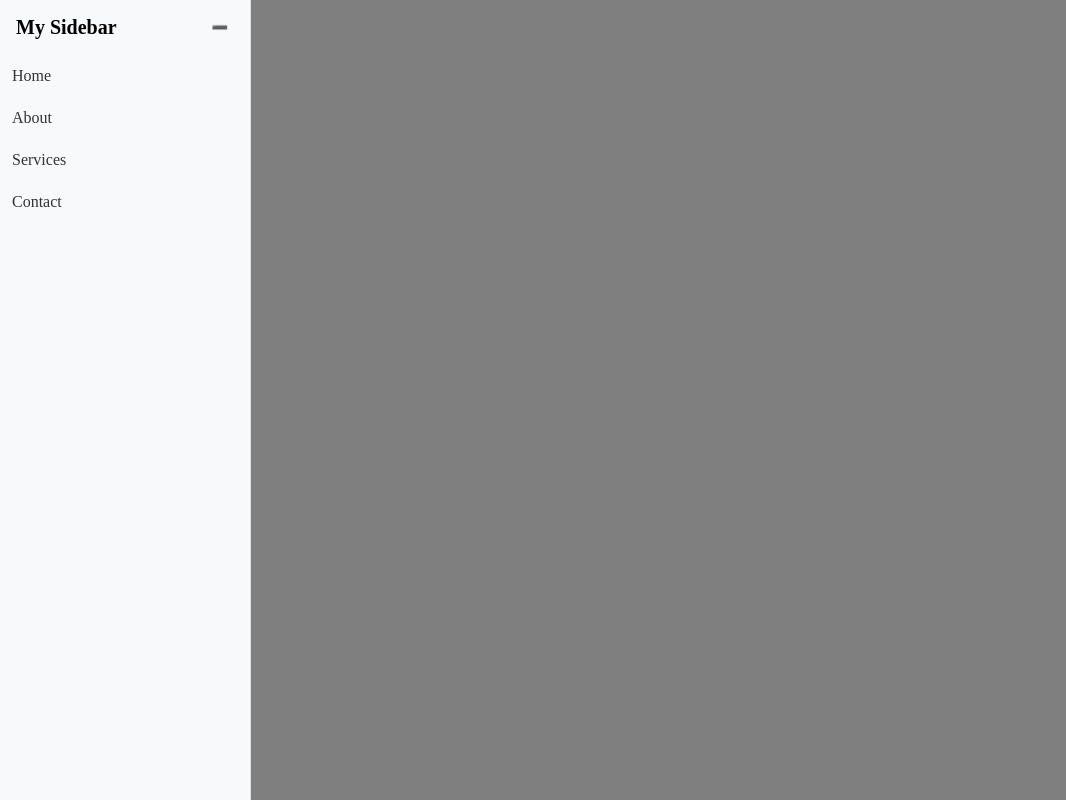
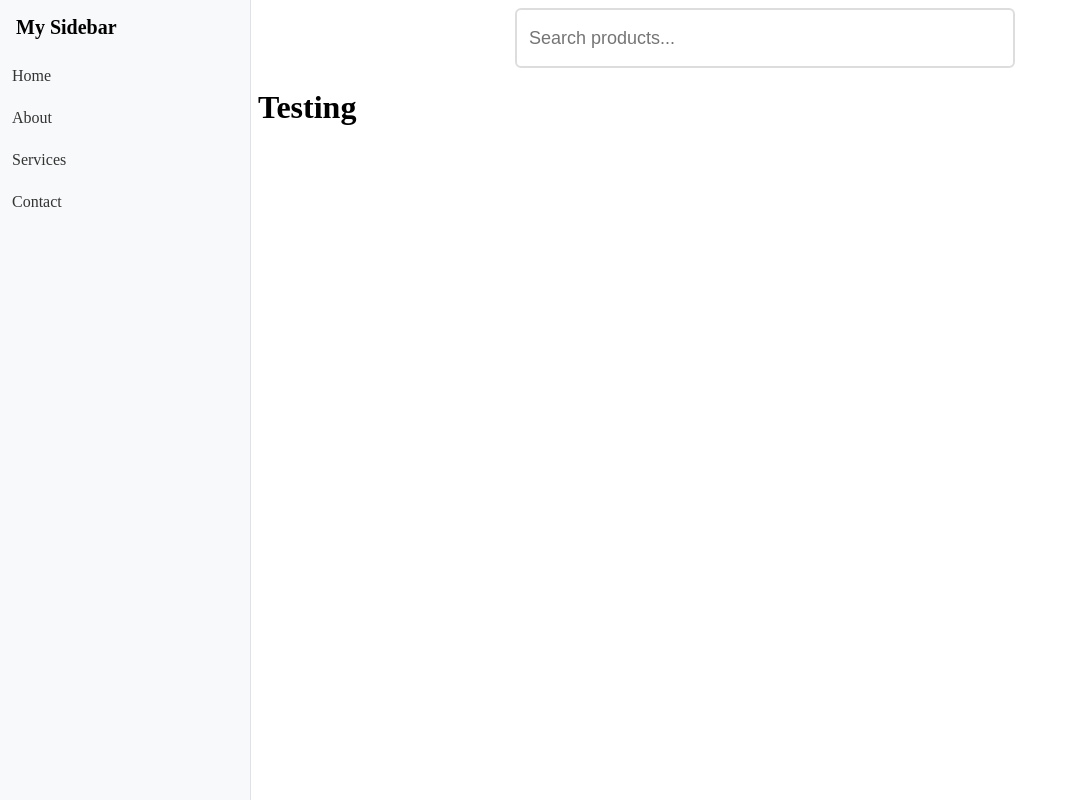
Before and after one commit to julioandre/tvshows, a Vue app: page / in a window 1280 px wide. Shown: the whole page, without its empty margins (0-1066 px from the left). Built offline with nearby package versions, Linux system fonts and the light colour scheme; the HTML template or start-up script is replaced by a standard one.

Commit message:
minor chnages to sidebar and styling

```diff
--- a/src/App.vue
+++ b/src/App.vue
@@ -1,43 +1,7 @@
 <script setup lang="ts">
-import { ref } from "vue";
 import SearchBar from "./components/SearchBar.vue";
 import Sidebar from "./components/Sidebar.vue";
 
-import type { MenuItem } from "./utils/types/sidebar";
-
-const sidebarExpanded = ref(true);
-
-const menuItems: MenuItem[] = [
-  {
-    id: 1,
-    label: "Dashboard",
-    icon: "📊",
-    route: "/",
-  },
-  {
-    id: 2,
-    label: "Users",
-    icon: "👥",
-    children: [
-      {
-        id: 21,
-        label: "User List",
-        route: "/users",
-      },
-      {
-        id: 22,
-        label: "Add User",
-        route: "/users/add",
-      },
-    ],
-  },
-  {
-    id: 3,
-    label: "Settings",
-    icon: "⚙️",
-    route: "/settings",
-  },
-];
 const handleSearch = (query: string) => {
   console.log("Searching for:", query);
   // Implement your search logic here
@@ -52,5 +16,17 @@ const handleClear = () => {
 <template>
   <div class="app">
     <Sidebar />
+    <div class="content">
+      <SearchBar
+        placeholder="Search products..."
+        :minLength="3"
+        :debounceTime="500"
+        @search="handleSearch"
+        @clear="handleClear"
+      />
+      <div>
+        <h1>Testing</h1>
+      </div>
+    </div>
   </div>
 </template>
--- a/src/assets/styles/main.css
+++ b/src/assets/styles/main.css
@@ -47,6 +47,63 @@
     align-items: center;
     justify-content: center;
 }
+.sidebar {
+    position: fixed;
+    top: 0;
+    left: 0;
+    height: 100vh;
+    width: 250px; /* Expanded width */
+    background: #f8f9fa;
+    border-right: 1px solid #dee2e6;
+    transition: transform 0.3s ease;
+    transform: translateX(0); /* Collapsed style */
+    z-index: 1000;
+}
+
+.sidebar.collapsed {
+    transform: translateX(-80%); /* Show the sidebar */
+}
+
+.sidebar-header {
+    padding: 16px;
+    display: flex;
+    align-items: center;
+    justify-content: space-between;
+}
+
+.sidebar-title {
+    margin: 0;
+    font-size: 20px;
+}
+
+.toggle-button {
+    background: none;
+    border: none;
+    cursor: pointer;
+}
+
+.sidebar-links {
+    padding: 0;
+    list-style: none;
+}
+
+.sidebar-link {
+    display: block;
+    padding: 12px;
+    color: #333;
+    text-decoration: none;
+}
+
+.sidebar-link:hover,
+.sidebar-link.active {
+    background: #e9ecef; /* Highlight for active/hover state */
+}
+
+.content {
+    flex: 1; /* Makes it take the remaining space */
+    transition: margin-left 0.3s ease; /* Smooth transition for margin */
+    margin-left: var(--sidebar-collapsed-width); /* Space for collapsed sidebar */
+}
 
 .error-message {
     font-size: var(--font-size-2xs);
@@ -61,6 +118,11 @@
 @media (min-width: 576px) {
     .search-wrapper {
         padding: 0 var(--container-padding-desktop);
+    }
+    .content {
+        flex: 1; /* Makes it take the remaining space */
+        transition: margin-left 0.3s ease; /* Smooth transition for margin */
+        margin-left: 250px; /* Space for collapsed sidebar */
     }
 
     .search-input {
@@ -82,11 +144,17 @@
         color: var(--color-error);
     }
 }
-
-/* Full sidebar on mobile */
 @media (max-width: 768px) {
+    .sidebar-overlay {
+        position: fixed;
+        top: 0;
+        left: 0;
+        width: 100%;
+        height: 100%;
+        background: rgba(0, 0, 0, 0.5);
+        z-index: 999;
+    }
 }
-
 /* Touch Device Optimizations */
 @media (hover: none) {
     .search-input {
@@ -122,3 +190,14 @@
         outline: 2px solid ButtonText;
     }
 }
+@media (min-width: 769px) {
+    .sidebar {
+        width: var(--sidebar-width); /* Full width for desktop */
+        transform: none; /* No transform on desktop */
+    }
+
+    .sidebar.collapsed {
+        transform: none; /* Prevent collapsing on desktop */
+        width: var(--sidebar-width); /* Still show full width */
+    }
+}
--- a/src/assets/styles/variables.css
+++ b/src/assets/styles/variables.css
@@ -8,7 +8,7 @@
 
     /* SIdebar Properties */
     --sidebar-width: 250px;
-    --sidebar-collapsed-width: 60px;
+    --sidebar-collapsed-width: 50px;
     --sidebar-bg: #f8f9fa;
     --sidebar-hover: #e9ecef;
     --sidebar-active: #dee2e6;
--- a/src/components/SideBar.vue
+++ b/src/components/SideBar.vue
@@ -1,8 +1,8 @@
 <template>
-  <aside class="sidebar" :class="{ expanded: isExpanded }">
+  <aside class="sidebar" :class="{ collapsed: !!isExpanded }">
     <div class="sidebar-header">
       <h2 class="sidebar-title">My Sidebar</h2>
-      <button class="toggle-button" @click="toggleSidebar">
+      <button v-if="isMobile" class="toggle-button" @click="toggleSidebar">
         <span class="toggle-icon">{{ isExpanded ? "➖" : "➕" }}</span>
       </button>
     </div>
@@ -25,7 +25,9 @@
 <script setup lang="ts">
 import { ref } from "vue";
 import { useRoute } from "vue-router";
+import { useBreakpoint } from "../composables/useBreakpoints";
 
+const { isMobile } = useBreakpoint();
 interface Link {
   name: string;
   path: string;
@@ -58,77 +60,3 @@ const setCurrentLink = (name: string) => {
 const route = useRoute();
 currentLink.value = route.name as string;
 </script>
-
-<style scoped>
-.sidebar {
-  position: fixed;
-  top: 0;
-  left: 0;
-  height: 100vh;
-  width: 250px; /* Expanded width */
-  background: #f8f9fa;
-  border-right: 1px solid #dee2e6;
-  transition: transform 0.3s ease;
-  transform: translateX(-80%); /* Collapsed style */
-  z-index: 1000;
-}
-
-.sidebar.expanded {
-  transform: translateX(0); /* Show the sidebar */
-}
-
-.sidebar-header {
-  padding: 16px;
-  display: flex;
-  align-items: center;
-  justify-content: space-between;
-}
-
-.sidebar-title {
-  margin: 0;
-  font-size: 20px;
-}
-
-.toggle-button {
-  background: none;
-  border: none;
-  cursor: pointer;
-}
-
-.sidebar-links {
-  padding: 0;
-  list-style: none;
-}
-
-.sidebar-link {
-  display: block;
-  padding: 12px;
-  color: #333;
-  text-decoration: none;
-}
-
-.sidebar-link:hover,
-.sidebar-link.active {
-  background: #e9ecef; /* Highlight for active/hover state */
-}
-
-.sidebar-overlay {
-  position: fixed;
-  top: 0;
-  left: 0;
-  width: 100%;
-  height: 100%;
-  background: rgba(0, 0, 0, 0.5);
-  z-index: 999;
-}
-
-/* Mobile styles */
-@media (max-width: 768px) {
-  .sidebar {
-    transform: translateX(-80%); /* Initially hide */
-  }
-  .sidebar.expanded {
-    transform: translateX(0); /* Show when expanded */
-  }
-}
-</style>
```
Also changed, not shown: src/components/SideBarItem.vue (deleted, +0 -49 lines).
